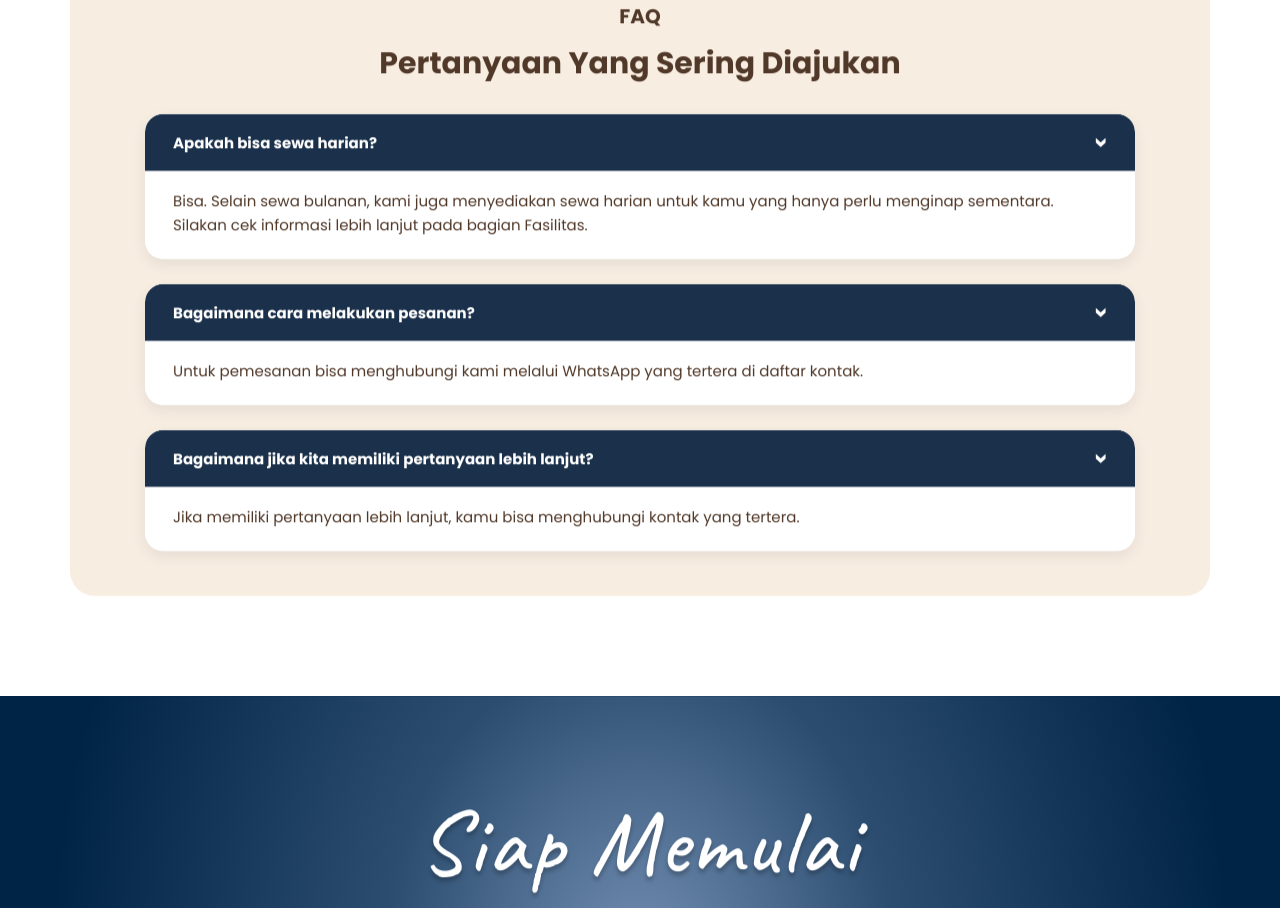
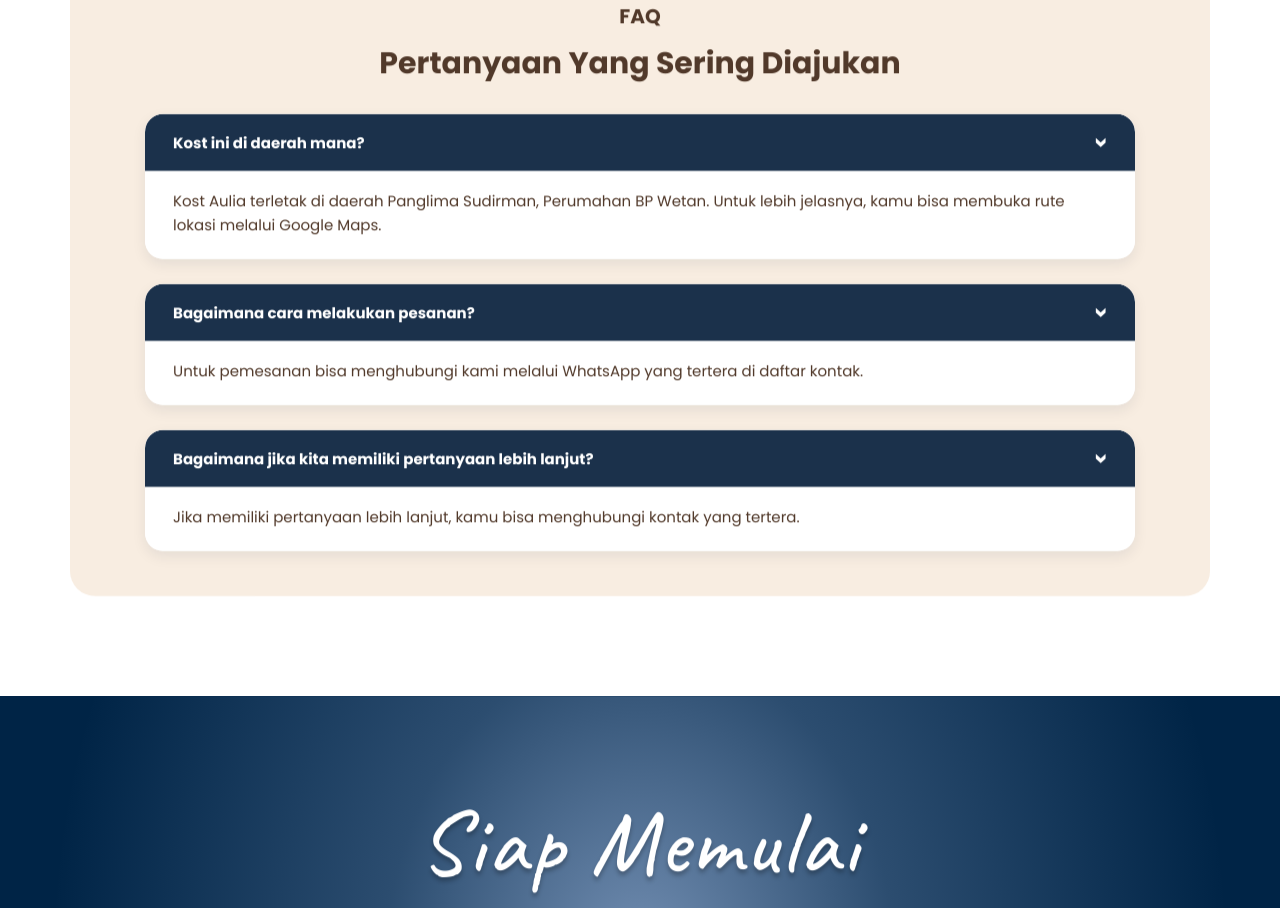
Before and after one commit to nadiaaa03/MPT-kost-Aulia, a Next.js app: page / in a window 1280 px wide. Shown: the part 2240-3148 px from the top of the page. Built offline with nearby package versions, Linux system fonts and the light colour scheme.

Commit message:
Update halaman beranda

```diff
--- a/app/page.js
+++ b/app/page.js
@@ -25,8 +25,8 @@ const MAPS =
 
 const faq = [
   {
-    q: "Apakah bisa sewa harian?",
-    a: "Bisa. Selain sewa bulanan, kami juga menyediakan sewa harian untuk kamu yang hanya perlu menginap sementara. Silakan cek informasi lebih lanjut pada bagian Fasilitas.",
+    q: "Kost ini di daerah mana?",
+    a: "Kost Aulia terletak di daerah Panglima Sudirman, Perumahan BP Wetan. Untuk lebih jelasnya, kamu bisa membuka rute lokasi melalui Google Maps.",
   },
   {
     q: "Bagaimana cara melakukan pesanan?",
```
